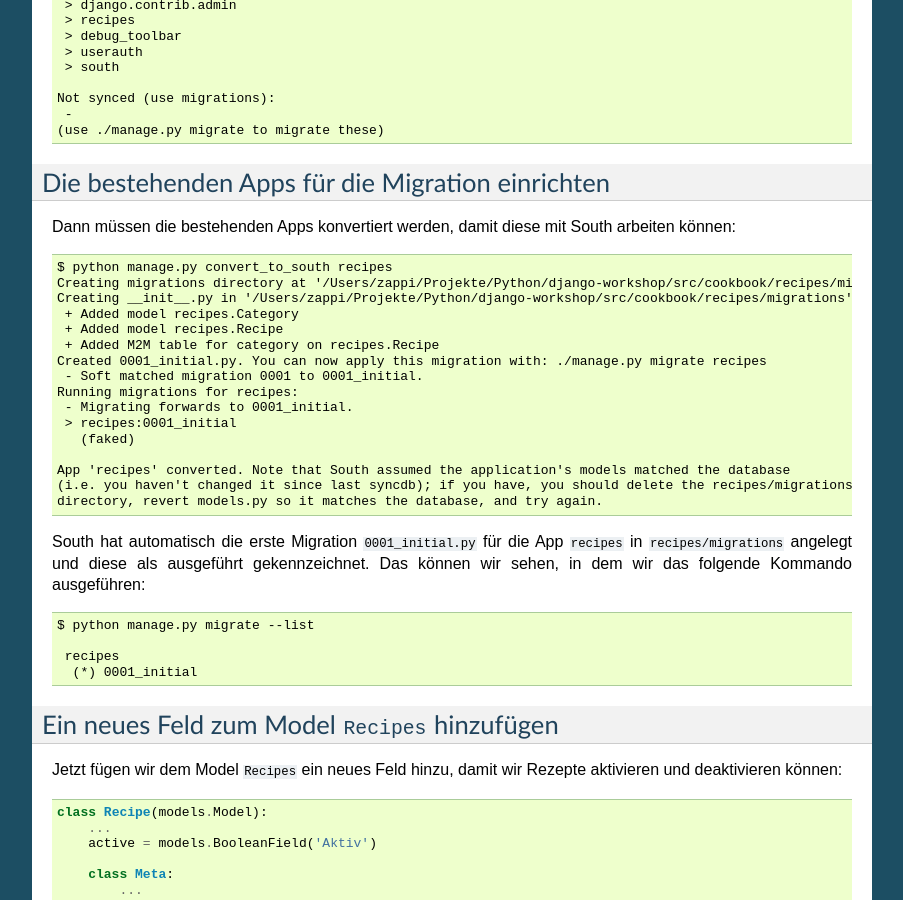
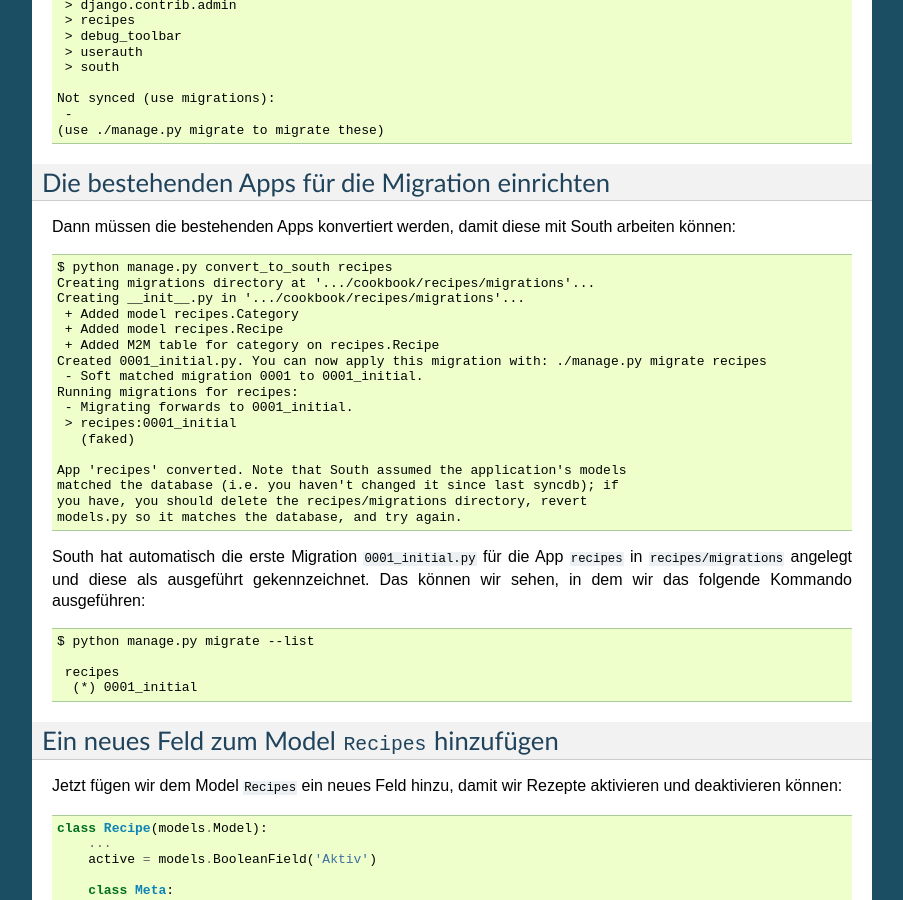
Before and after one commit to keimlink/django-workshop, a Sphinx documentation site: the page built from docs/ausbau/migration.rst, in a window 1280 px wide and 900 px high, scrolled down 531 px. Shown: the whole window, without its empty margins (198-1101 px from the left). Built offline with Sphinx 7.4.7, drawn with Linux system fonts in a browser that asks for light colours.

Commit message:
Ausgaben gekürzt.

```diff
--- a/docs/ausbau/mehrere_datenbanken.rst
+++ b/docs/ausbau/mehrere_datenbanken.rst
@@ -116,8 +116,8 @@
 ``schemamigration``::
 
     $ python manage.py schemamigration news --initial
-    Creating migrations directory at '/Users/zappi/Projekte/Python/django-workshop/src/cookbook/news/migrations'...
-    Creating __init__.py in '/Users/zappi/Projekte/Python/django-workshop/src/cookbook/news/migrations'...
+    Creating migrations directory at '.../cookbook/news/migrations'...
+    Creating __init__.py in '.../cookbook/news/migrations'...
      + Added model news.Article
     Created 0001_initial.py. You can now apply this migration with: ./manage.py migrate news
 
--- a/docs/ausbau/migration.rst
+++ b/docs/ausbau/migration.rst
@@ -45,8 +45,8 @@
 arbeiten können::
 
     $ python manage.py convert_to_south recipes
-    Creating migrations directory at '/Users/zappi/Projekte/Python/django-workshop/src/cookbook/recipes/migrations'...
-    Creating __init__.py in '/Users/zappi/Projekte/Python/django-workshop/src/cookbook/recipes/migrations'...
+    Creating migrations directory at '.../cookbook/recipes/migrations'...
+    Creating __init__.py in '.../cookbook/recipes/migrations'...
      + Added model recipes.Category
      + Added model recipes.Recipe
      + Added M2M table for category on recipes.Recipe
@@ -57,9 +57,10 @@
      > recipes:0001_initial
        (faked)
 
-    App 'recipes' converted. Note that South assumed the application's models matched the database
-    (i.e. you haven't changed it since last syncdb); if you have, you should delete the recipes/migrations
-    directory, revert models.py so it matches the database, and try again.
+    App 'recipes' converted. Note that South assumed the application's models
+    matched the database (i.e. you haven't changed it since last syncdb); if
+    you have, you should delete the recipes/migrations directory, revert
+    models.py so it matches the database, and try again.
 
 South hat automatisch die erste Migration :file:`0001_initial.py` für die
 App ``recipes`` in :file:`recipes/migrations` angelegt und diese als
@@ -89,7 +90,8 @@
 
     $ python manage.py schemamigration recipes --auto
      + Added field active on recipes.Recipe
-    Created 0002_auto__add_field_recipe_active.py. You can now apply this migration with: ./manage.py migrate recipes
+    Created 0002_auto__add_field_recipe_active.py. You can now apply this
+    migration with: ./manage.py migrate recipes
 
 South erkennt die Änderung automatisch und erstellt eine neue Migration. Diese
 wurde aber noch nicht angewendet::
```
